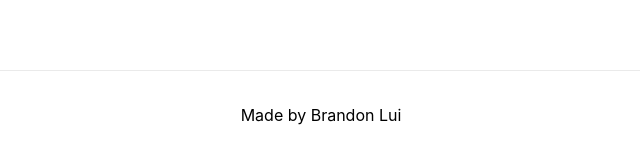
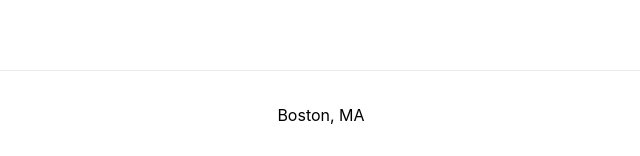
Before and after one commit to bmlui/nextjs-brandonlui.com, a Next.js app: page / in a window 1280 px wide. Shown: the part 730-886 px from the top of the page, without its empty margins (319-959 px from the left). Built offline with nearby package versions, Linux system fonts and the light colour scheme.

Commit message:
Update footer.js

```diff
--- a/components/footer.js
+++ b/components/footer.js
@@ -2,9 +2,7 @@ import Link from 'next/link'
 
 export default function Footer() {
     return (
-        <footer className='footer'>
-        Made by Brandon Lui
-    </footer>
+        <footer className='footer'>Boston, MA</footer>
 
     )
 }
```
